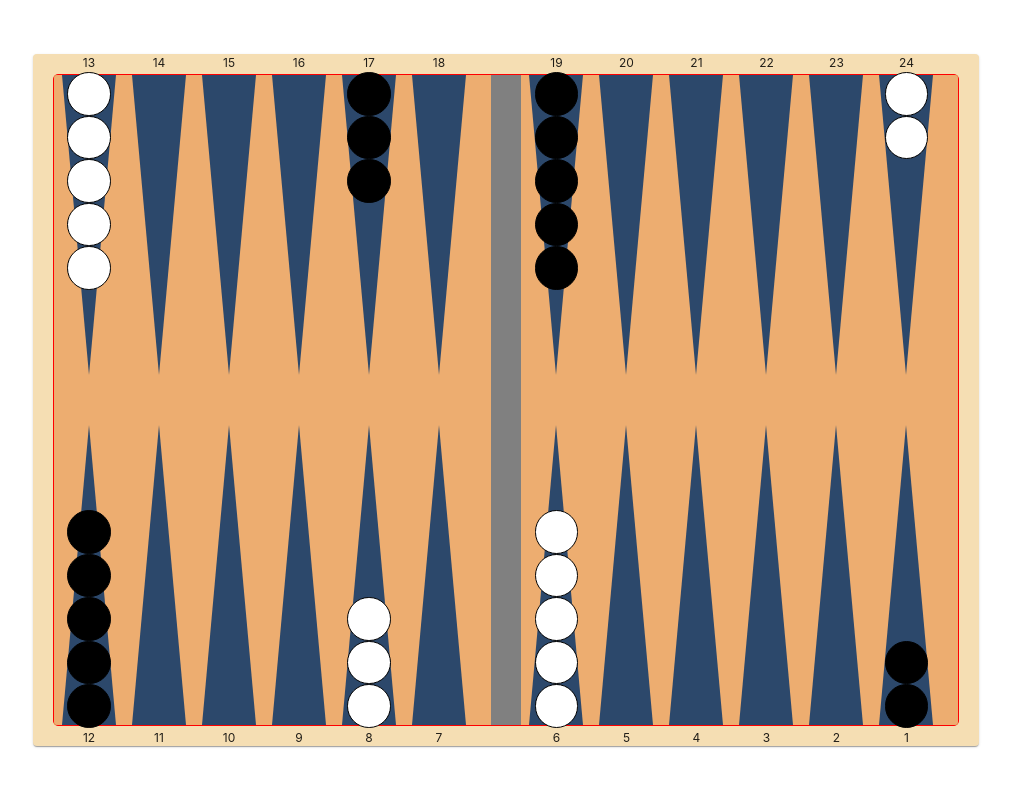
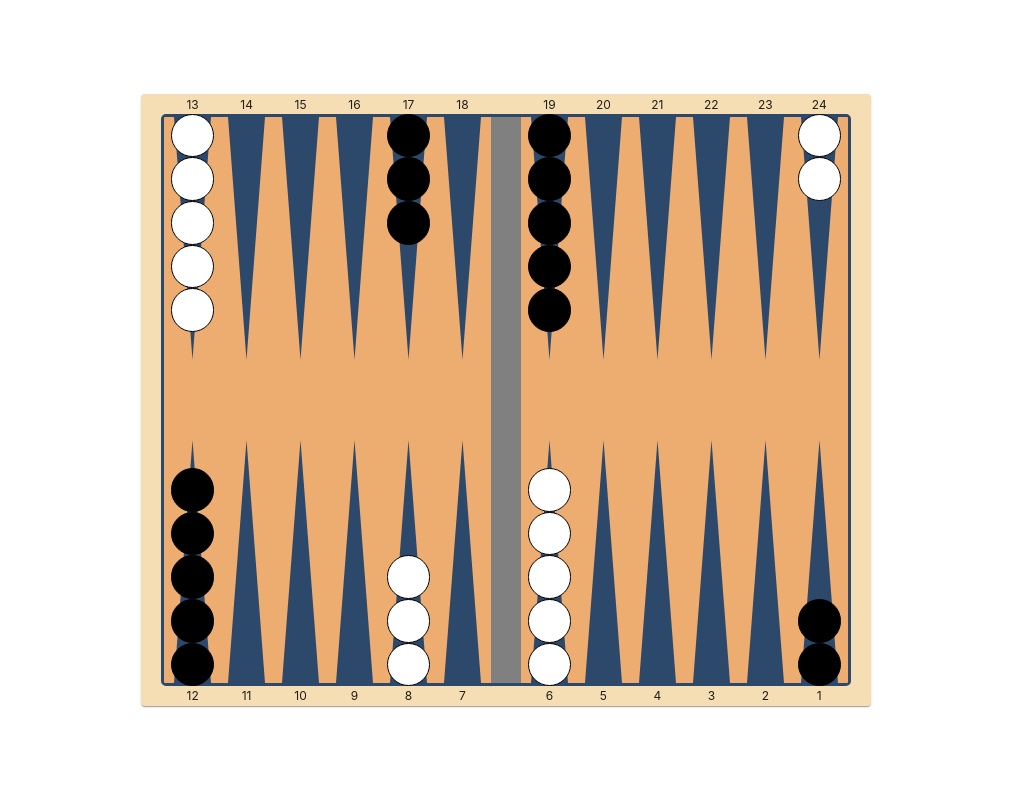
Before and after one commit to nodots/nodots-backgammon-client, a React (Create React App) app: page / in a window 1280 px wide. Shown: the top 786 px of the page, without its empty margins (134-1145 px from the left). Built offline with nearby package versions, Linux system fonts and the light colour scheme.

Commit message:
CSS fiddling

```diff
--- a/src/App.tsx
+++ b/src/App.tsx
@@ -1,6 +1,5 @@
 import { Game, Player as PlayerModel, Board as BoardModel } from './Models/Backgammon'
-import Player from './Components/Player/Player'
-import { Grid, Paper } from '@mui/material'
+import { Paper } from '@mui/material'
 import Board from './Components/Board/Board'
 
 import './App.scss'
@@ -23,7 +22,7 @@ const initGame = (): Game => {
       CurrentGame = storedGameObj
     } else {
       CurrentGame = new Game(Player1, Player2, CurrentBoard)
-      // localStorage.setItem(LOCAL_STORAGE_KEY, JSON.stringify(CurrentGame))
+      localStorage.setItem(LOCAL_STORAGE_KEY, JSON.stringify(CurrentGame))
 
     }
   }
--- a/src/Components/Board/Board.scss
+++ b/src/Components/Board/Board.scss
@@ -3,7 +3,7 @@
   display: flex;
   flex-direction: row;
   flex-wrap: nowrap;
-  border: 1px solid red;
+  border: 3px solid #2c486b;
   border-radius: 5px;
 
   .col {
--- a/src/Components/Point/Point.scss
+++ b/src/Components/Point/Point.scss
@@ -9,8 +9,8 @@
   flex-direction: column;
   justify-content: flex-start;
   align-items: center;
-  height: 300px;
-  min-width: 60px;
+  height: 19vw;
+  width: 3.25vw;
   .checker-container {
     position: relative;
     top: -18px;
@@ -22,7 +22,7 @@
   background-image: url('./point-south.svg');
   display: flex;
   flex-direction: column-reverse;
-  margin-top: 25px;
+  margin-top: 40px;
   .point-position {
     position: relative;
     top: 20px;
@@ -35,7 +35,7 @@
 
 .point.nw,
 .point.ne {
-  margin-bottom: 25px;
+  margin-bottom: 40px;
   .point-position {
     position: relative;
     top: -20px;
--- a/src/Components/Quadrant/Quadrant.scss
+++ b/src/Components/Quadrant/Quadrant.scss
@@ -1,11 +1,11 @@
 .quadrant {
   display: flex;
   flex-direction: row;
+  justify-content: space-evenly;
   background-color: rgba(235, 162, 96, 0.8);
 }
 
 .quadrant.sw,
 .quadrant.se {
   flex-direction: row-reverse !important;
-  justify-content: left;
 }
```
